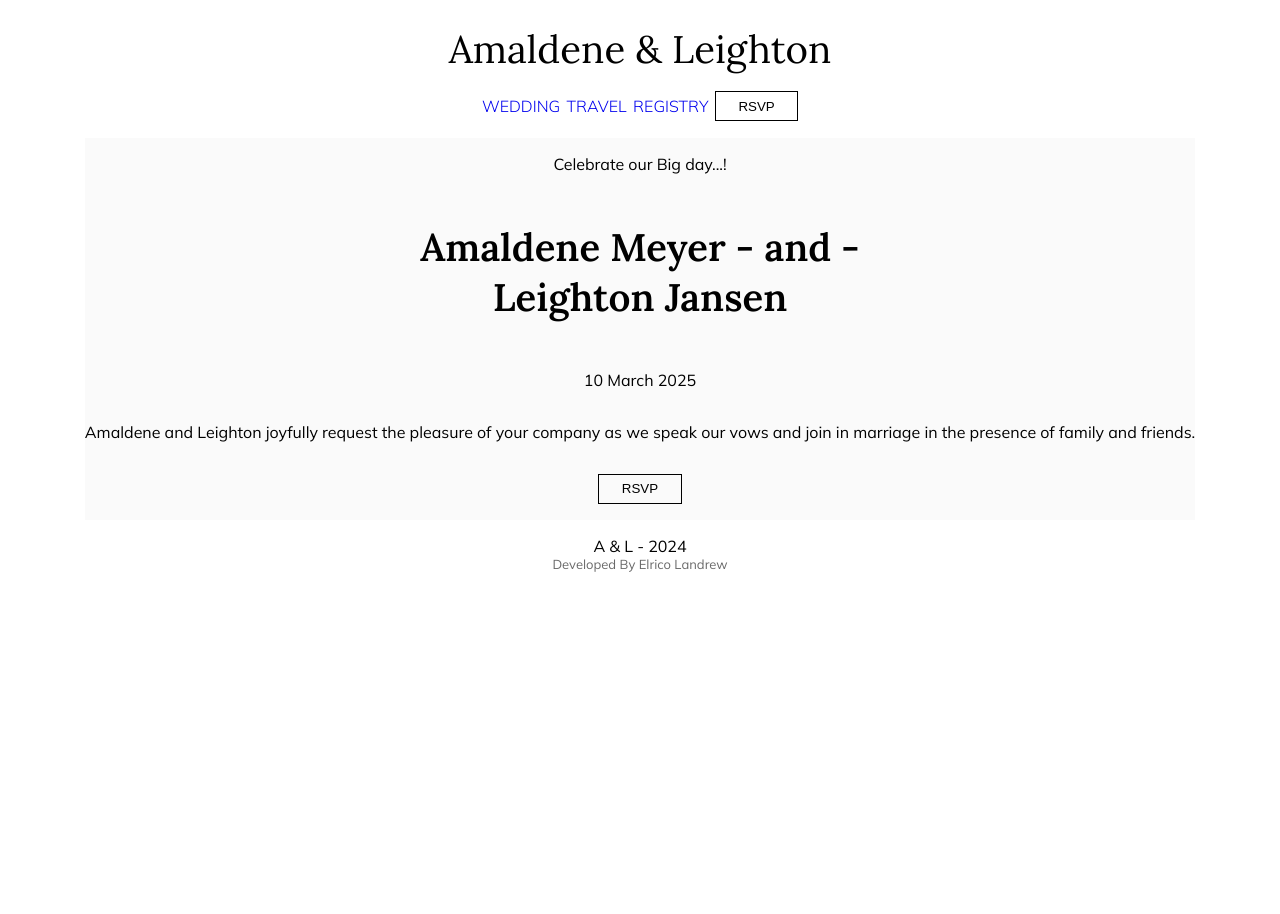
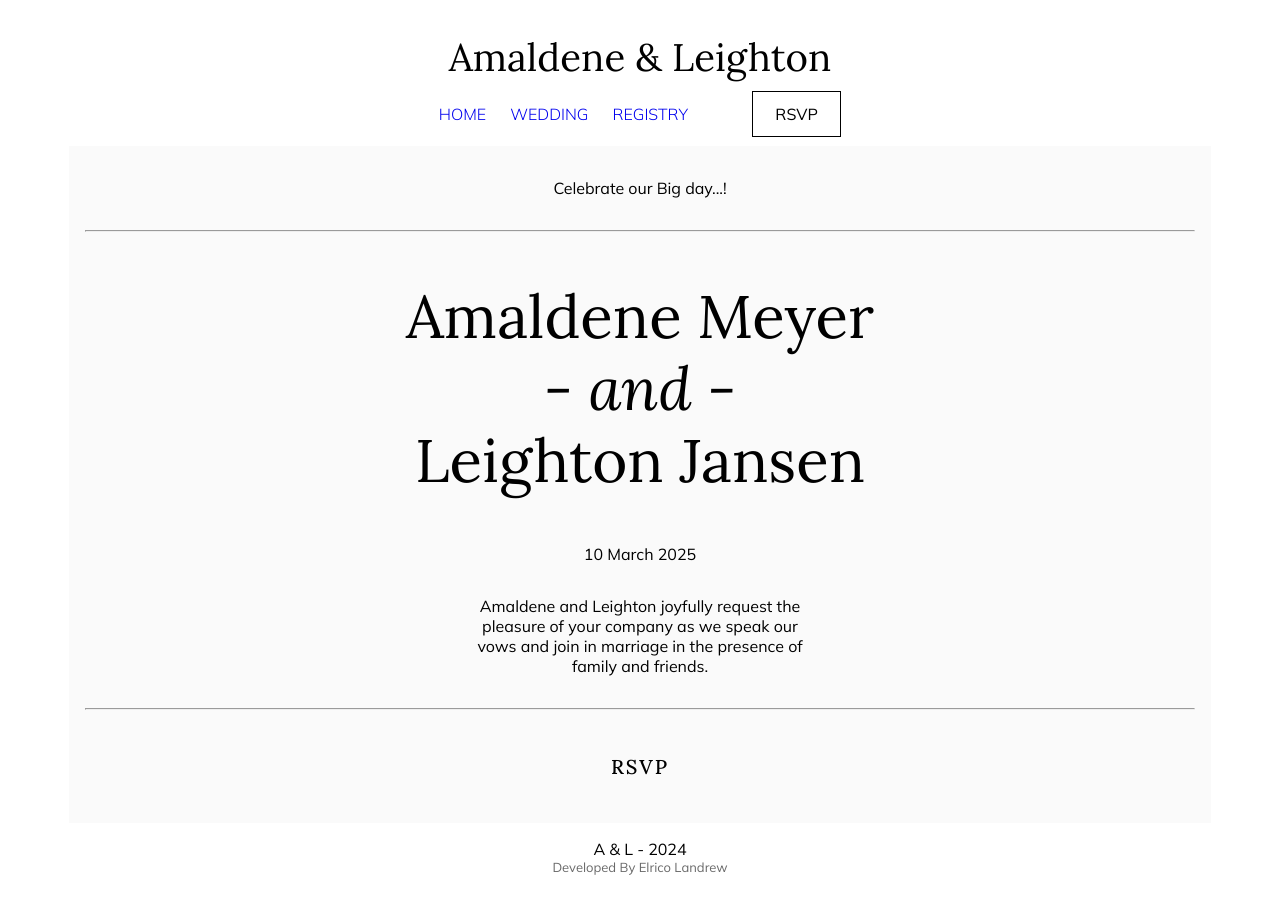
Before and after one commit to teddy-wests1de/ameyer-wedding, a React (Create React App) app: page / in a window 1280 px wide. Shown: the top 914 px of the page. Before the commit the page ends 800 px from the top, so only its background shows below. Built offline with nearby package versions, Linux system fonts and the light colour scheme.

Commit message:
Adding Navigation & Additional Sections

```diff
--- a/src/App.js
+++ b/src/App.js
@@ -1,13 +1,35 @@
+import { useState } from 'react';
 import { Footer } from './Footer';
 import { Header } from './Header';
 import './index.css';
-import { Main } from './Main';
+import { Home } from './Home';
+import { Wedding } from './Wedding';
+import {Registry} from './Registry'
+import { Travel } from './Travel';
+import { RSVP } from './RSVP.js';
 
 function App() {
+  const [currentPage, setCurrentPage] = useState('home');
+  const [isOpen, setIsOpen] = useState(false);
+
+  function openMenu() {
+    setIsOpen(!isOpen);
+  }
+
+  function handleNavigation(e) {
+    e.preventDefault();
+    setCurrentPage(e.target.textContent.toLowerCase());
+    console.log(currentPage);
+    setIsOpen(false);
+  }
   return (
     <div className="app">
-      <Header />
-      <Main />
+      <Header onNavigation={handleNavigation} onOpen={isOpen} openMenu={openMenu}/>
+      {currentPage === 'home' && <Home />}
+      {currentPage === 'wedding' && <Wedding />}
+      {currentPage === 'registry' && <Registry />}
+      {currentPage === 'rsvp' && <RSVP />}
+
       <Footer />
     </div>
   );
--- a/src/Header.js
+++ b/src/Header.js
@@ -1,11 +1,11 @@
 import { Heading } from './Heading';
 import { Navbar } from "./Navbar";
 
-export function Header() {
+export function Header({onNavigation, openMenu, onOpen}) {
 
   return (<header className="header">
     <Heading />
-    <Navbar />
+    <Navbar onNavigation={onNavigation} openMenu={openMenu} onOpen={onOpen}/>
   </header>
   );
 }
--- a/src/Main.js
+++ b/src/Home.js
@@ -1,12 +1,15 @@
-export function Main() {
+export function Home() {
 
   return (
-    <main className='main'>
+    <div className='home'>
       <p className='lead-text'>Celebrate our Big day...!</p>
-      <h2 className='title'>Amaldene Meyer - and - Leighton Jansen</h2>
+      <hr />
+      <h2 className='title'>Amaldene Meyer <span className="and-content">and</span> Leighton Jansen</h2>
       <p className='event-date'>10 March 2025</p>
       <p className='invitation'>Amaldene and Leighton joyfully request the pleasure of your company as we speak our vows and join in marriage in the presence of family and friends.</p>
-      <button className='btn'>RSVP</button>
-    </main>
+      <hr />
+      <button className='btn btn-0'>RSVP</button>
+
+    </div>
   );
 }
--- a/src/Navbar.js
+++ b/src/Navbar.js
@@ -1,28 +1,25 @@
-import { useState } from "react";
 import openBtn from './9035889_menu_sharp_icon.svg';
 import  closeBtn from './9035757_close_sharp_icon.svg';
 
-export function Navbar() {
-  const [isOpen, setIsOpen] = useState(false);
-
-  function openMenu() {
-    setIsOpen(!isOpen);
-  }
+export function Navbar({onNavigation, openMenu, onOpen}) {
 
   return (
     <nav className='nav-bar'>
-      <button className='btn nav-btn' onClick={openMenu}><img src={!isOpen ? openBtn : closeBtn} alt=""/></button>
-      <ul className={!isOpen ? 'menu' : 'menu open'}>
+      <button className='btn nav-btn' onClick={openMenu}><img src={!onOpen ? openBtn : closeBtn} alt=""/></button>
+      <ul className={!onOpen ? 'menu' : 'menu open'}>
         <li className='nav-item'>
-          <a href="/" className="nav-link">WEDDING</a>
+          <a href="/home" className="nav-link" onClick={onNavigation}>HOME</a>
         </li>
         <li className='nav-item'>
-          <a href="/" className="nav-link">TRAVEL</a>
+          <a href="/wedding" className="nav-link" onClick={onNavigation}>WEDDING</a>
         </li>
         <li className='nav-item'>
-          <a href="/" className="nav-link">REGISTRY</a>
+          <a href="/registry" className="nav-link" onClick={onNavigation}>REGISTRY</a>
         </li>
-        <button className='btn'>RSVP</button>
+        <li className='nav-item'>
+          <a href="/rsvp" className="btn" onClick={onNavigation}>RSVP</a>
+        </li>
+
       </ul>
     </nav>
   );
--- /dev/null
+++ b/src/RSVP.js
@@ -0,0 +1,37 @@
+export function RSVP() {
+
+    return(
+        <div className="rsvp">
+            <div className="title"><h2>RSVP</h2></div>
+            <hr></hr>
+            <div>
+                <p>Please RSVP by January 2025</p>
+            </div>
+            <div>
+                <form className="rsvp-form">
+                    <div className="form-row">
+                        <div className="form-field"><label>Name (required)</label></div>
+                        <div className="form-field">
+                            <input type="text" name="first-name" placeholder="John"/>
+                            <input type="text" name="last-name" placeholder="Smith"/>
+                        </div>
+                    </div>
+                    <div className="form-row">
+                        <div className="form-field"><label>Email (required)</label></div>
+                        <div className="form-field">
+                            <input type="email" name="email" placeholder="john.smith@gmail.com"/>
+                        </div>
+                    </div>
+                    <div className="form-row">
+                        <button type="submit" className="btn">Submit</button>
+                    </div>
+                    <div className="form-field">
+                            <label for="yes"><input type="radio" />Yes</label>
+                            <label for="no"><input type="radio" />No</label>
+                    </div>
+
+                </form>
+            </div>
+        </div>
+    )
+}
--- /dev/null
+++ b/src/Registry.js
@@ -0,0 +1,6 @@
+export function Registry() {
+
+  return (
+    <div>Registry</div>
+  );
+}
--- /dev/null
+++ b/src/Travel.js
@@ -0,0 +1,6 @@
+export function Travel() {
+
+    return(
+        <div>TRAVEL</div>
+    )
+}
--- /dev/null
+++ b/src/Wedding.js
@@ -0,0 +1,33 @@
+import weddingImg from './images/tamara-govedarovic-emjwxAqJB-8-unsplash.jpg'
+export function Wedding() {
+  return (
+    <div className="wedding">
+      <div className='wedding-image'>
+        <img src={weddingImg} alt='Picture of a Wedding Couple' />
+      </div>
+      <div>
+        <p>
+        The wedding will be held on Saturday, March 28, 2020. We'll start with a nonsectarian ceremony, then move to the hotel for the reception. Dress code will be black tie optional.
+        </p>
+      </div>
+      <div>
+        <p>
+          CEREMONY
+          3:00PM – 4:00PM
+          New Woods Church
+          123 Demo St
+          New York, NY 12345
+        </p>
+      </div>
+      <div>
+        <p>
+          RECEPTION
+          5:00PM – 10:00PM
+          The Villa
+          123 Demo St
+          New York, NY 12345
+        </p>
+      </div>
+    </div>
+  );
+}
--- a/src/index.css
+++ b/src/index.css
@@ -29,28 +29,34 @@ h4,
 h5 {
   font-family: "Lora", serif;
 }
+img {
+  display: block;
+  width: 100%;
+  object-fit: contain;
+}
 .app {
   display: flex;
   flex-direction: column;
   align-items: center;
-  justify-content: stretch;
+  /* justify-content: stretch; */
 }
 .app {
   width: 100%;
   padding: 0.5rem;
 }
 .header {
-  margin: 1rem 0;
+  margin-bottom: 1rem;
   position: relative;
   width: 100%;
   display: flex;
-  align-items: flex-start;
+  align-items: inherit;
   justify-content: space-between;
   gap: 1rem;
   flex: auto;
 }
 .heading {
-  font-size: 1.4rem;
+  font-size: 1.2rem;
+  font-weight: 400;
 }
 .nav-bar {
   display: flex;
@@ -61,10 +67,9 @@ h5 {
   display: flex;
   flex-direction: column;
   align-items: center;
-  gap: 2rem;
+  gap: 1.5rem;
   top: 0;
   right: 1rem;
-  gap: 0.4rem;
   position: absolute;
   width: 100%;
   height: 100vh;
@@ -75,6 +80,9 @@ h5 {
 }
 .menu.open {
   right: 0;
+}
+.nav-item .btn {
+  text-decoration: none;
 }
 .nav-link {
   text-decoration: none;
@@ -92,22 +100,44 @@ h5 {
 .btn {
   background: transparent;
   border: 1px solid var(--color-primary);
-  padding: 0.4rem 1.4rem;
+  padding: 0.75rem 1.4rem;
   color: var(--color-primary);
   cursor: pointer;
 }
+
+.btn-0 {
+  border: none;
+  font-size: 1.25rem;
+  letter-spacing: 2px;
+  font-family: Lora;
+  font-weight: 500;
+}
+/* .btn-0::after {
+  content: "";
+  display: block;
+  width: 100%;
+  height: 1px;
+  background-color: var(--color-primary);
+  margin-top: 4px;
+} */
 .nav-btn {
   border: none !important;
   padding: 0 !important;
 }
-.main {
+.home {
   flex: 1;
   display: flex;
   flex-direction: column;
   align-items: center;
   background-color: var(--color-bg-main);
+  padding: 1rem;
 }
-.main > * {
+.home .home {
+  align-items: center;
+  background-color: var(--color-bg-main);
+  padding: 1rem;
+}
+.home > * {
   margin: 1rem 0;
 }
 p,
@@ -117,7 +147,60 @@ h2 {
 }
 .title {
   margin: 2rem;
-  max-width: 480px;
+  width: fit-content;
+  line-height: 2.5rem;
+  font-weight: 400;
+}
+.and-content {
+  display: block;
+  font-style: italic;
+}
+.and-content::before {
+  content: " - ";
+  display: inline-block;
+  white-space: pre;
+}
+.and-content::after {
+  content: " - ";
+  display: inline-block;
+  white-space: pre;
+}
+hr {
+  width: 100%;
+  color: var(--color-accent-1);
+}
+.wedding {
+  width: 100%;
+  display: grid;
+  grid-template-columns: 1fr;
+}
+.wedding > * {
+  margin: 1rem 0;
+}
+.rsvp {
+  display: flex;
+  flex-direction: column;
+  align-items: center;
+  padding: 0.5rem;
+  background-color: var(--color-bg-main);
+}
+.rsvp > * {
+  margin: 0.5rem 0;
+}
+input,
+select {
+  width: 100%;
+  padding: 12px 20px;
+  margin: 8px 0;
+  display: inline-block;
+  border: 1px solid #ccc;
+}
+input [type="radio"] {
+  display: flex;
+}
+.form-row {
+  display: flex;
+  flex-direction: column;
 }
 .footer {
   flex: auto;
@@ -135,10 +218,12 @@ h2 {
 @media screen and (min-width: 48rem) {
   .app {
     background-color: rgba(255, 255, 255, 0.764);
+    padding: 2rem;
   }
   .header {
     flex-direction: column;
     align-items: center;
+    gap: 1rem;
   }
   .heading {
     font-size: 2.4rem;
@@ -156,6 +241,10 @@ h2 {
   .nav-btn {
     display: none;
   }
+  a.btn {
+    margin-left: 2.5rem;
+    text-decoration: none !important;
+  }
   .nav-link {
     text-decoration: none;
     font-size: 1rem;
@@ -163,7 +252,16 @@ h2 {
   }
 
   .title {
-    font-size: 2.4rem;
-    font-weight: 600;
+    font-size: 3.75rem;
+    font-weight: 400;
+    line-height: 4.5rem;
+  }
+
+  .home {
+    width: 100%;
+  }
+
+  .invitation {
+    width: 30%;
   }
 }
```
Also changed, not shown: 1 other file (tests, documents, lock files or other folders).
